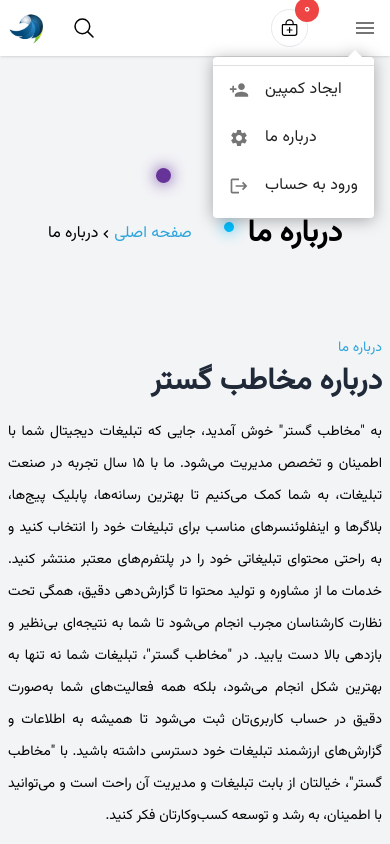
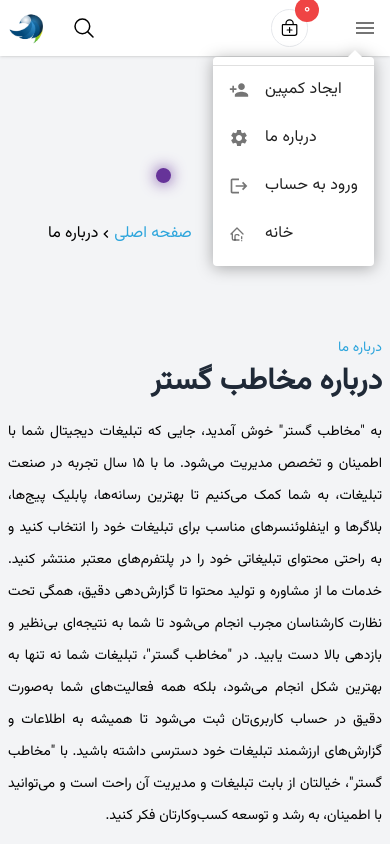
Before and after one commit to sisyx/music-trend, a React (Vite) app: page /aboutus in a window 390 px wide. Both pictures are taken after a click on the button 365 px from the left and 28 px from the top of the page. Shown: the top 844 px of the page. Built offline with nearby package versions, Linux system fonts and the light colour scheme.

Commit message:
added link to homescreen

```diff
--- a/src/components/AccountBtn.jsx
+++ b/src/components/AccountBtn.jsx
@@ -13,6 +13,7 @@
 import Logout from '@mui/icons-material/Logout';
 import MenuIcon from '@mui/icons-material/Menu';
 import { Link } from 'react-router-dom';
+import { TbHomeExclamation } from 'react-icons/tb';
 
 export default function AccountMenu({username}) {
   const [anchorEl, setAnchorEl] = React.useState(null);
@@ -118,6 +119,14 @@
           {`${username ? "خروج از حساب" : "ورود به حساب"}`}
         </MenuItem>
         </Link>
+        <Link to="/">
+        <MenuItem onClick={handleClose}>
+          <ListItemIcon>
+            <TbHomeExclamation />
+          </ListItemIcon>
+          خانه
+        </MenuItem>
+        </Link>
       </Menu>
     </React.Fragment>
   );
--- a/src/components/Navbar.jsx
+++ b/src/components/Navbar.jsx
@@ -31,10 +31,10 @@
                 {/* left */}
                 <div className="flex items-center gap-4">
                     {/* logo */}
-                    <div>
+                    <Link to='/'>
                         <span></span>
                         <img src="/logo.png" alt="" className=" w-10 md:w-14 rounded-full aspect-square object-cover object-center" />
-                    </div>
+                    </Link>
                     {/* search */}
                     <div className=" text-2xl p-2 hover:text-gray-400 cursor-pointer">
                         <IoSearchOutline />
@@ -51,7 +51,7 @@
                             </div>
                             <div className="
 
-                                    absolute scale-y-0 group-hover:scale-y-100 translate-y-full opacity-0 group-hover:opacity-100  group-hover:bottom-0 -bottom-full right-0 transition-all duration-500
+                                    absolute scale-y-0 group-hover:scale-y-100 translate-y-full opacity-0 group-hover:opacity-100  group-hover:bottom-0 bottom-[-100px] right-0 transition-all duration-500
 
                                     min-w-48 rounded-xl bg-white overflow-hidden
                                 ">
@@ -66,7 +66,9 @@
                                             ورود به حساب کاربری
                                         </span>
                                     }
-
+                                </NavLink>
+                                <NavLink to="/" className="w-full flex justify-end p-4">
+                                    <span>رقتن به صفحه اصلی</span>
                                 </NavLink>
                             </div>
                         </div>
```
